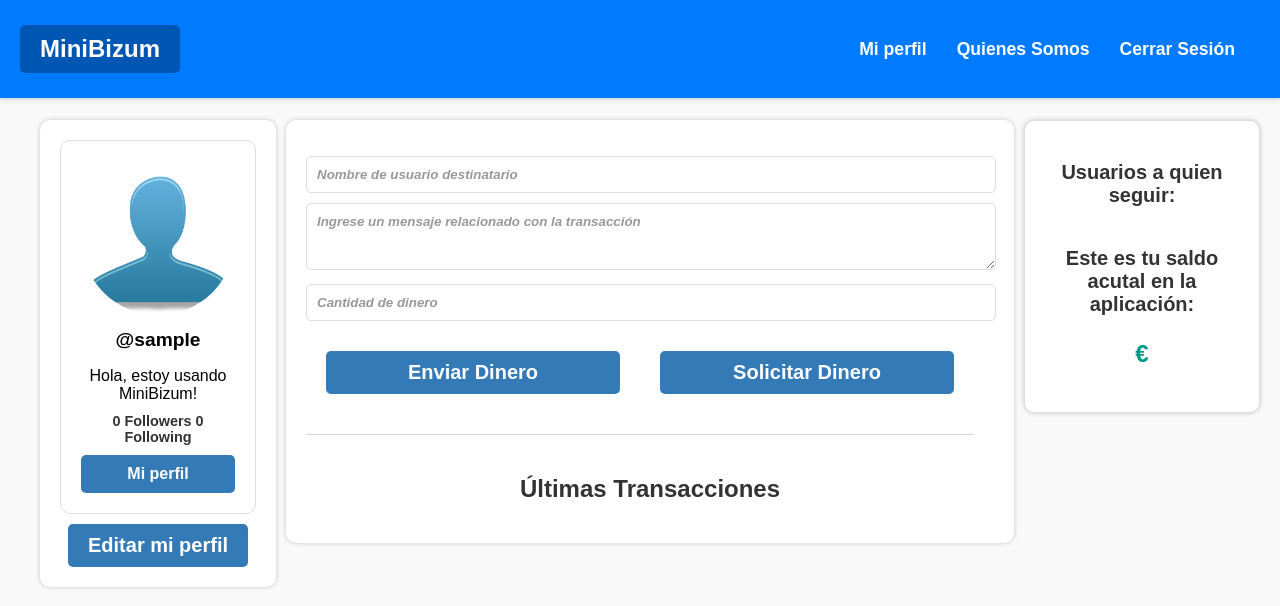
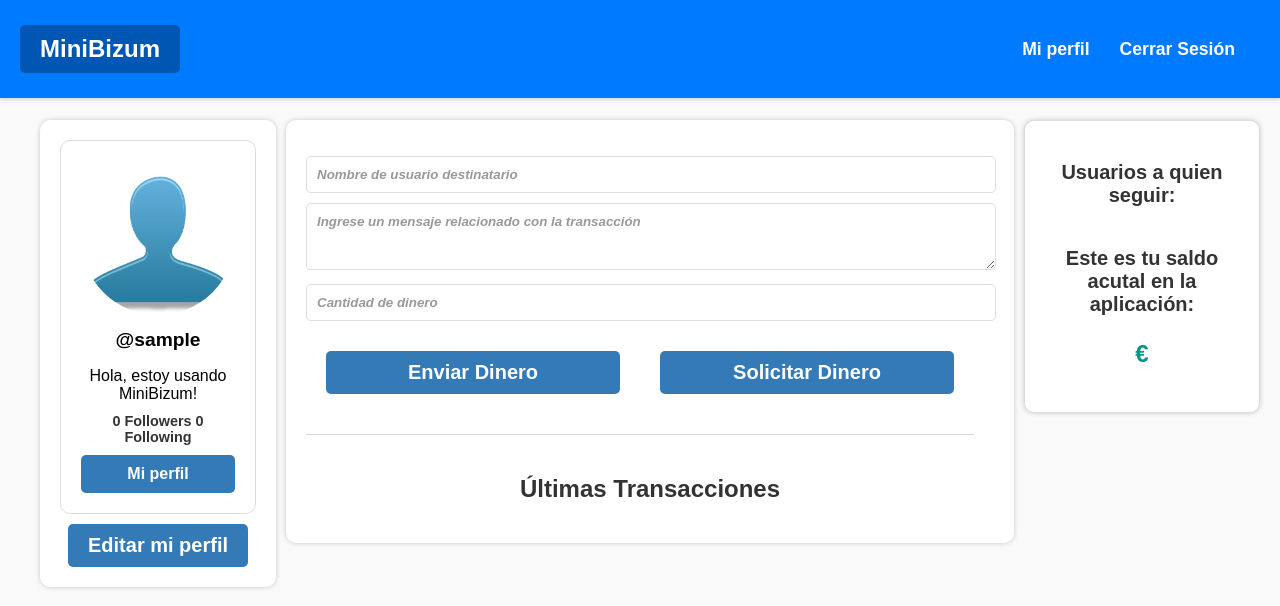
Before and after one commit to PabloGradolph/MiniBizum, a Django app: template templates/main.html in a window 1280 px wide. Shown: the top 606 px of the page. Run offline with Django 4.2, Linux system fonts and the light colour scheme; the template is opened without the code that fills it: values that come from a table or form of the project are taken from there, others are empty; the visitor is signed in with stand-in values (Sample User, id 1); data comes from the database, SQL or seed files in the repository.

Commit message:
min changes

```diff
--- a/Social/views.py
+++ b/Social/views.py
@@ -7,7 +7,7 @@ from .models import Transaction, Relationship
 from .forms import PostForm, UserUpdateForm, ProfileUpdateForm
 from django.conf import settings
 from MiniBizum import algorithms
-from .firma import generate_keys, sign_transaction, verify_signature, get_user_key_path, decrypt_private_key
+from .firma import sign_transaction, verify_signature, get_user_key_path, decrypt_private_key
 from .certificate import is_certificate_valid, get_user_public_key
 
 master_key = settings.MASTER_KEY
--- a/templates/main.html
+++ b/templates/main.html
@@ -21,7 +21,6 @@ Inicio
         </div>
         <nav>
             <a href="{% url 'profile' user %}">Mi perfil</a>
-            <a href="#">Quienes Somos</a>
             {% if user.is_authenticated %}
                 <a href="{% url 'logout' %}">Cerrar Sesión</a>
             {% else %}
--- a/templates/social/profile.html
+++ b/templates/social/profile.html
@@ -20,7 +20,6 @@
         </div>
         <nav>
             <a href="{% url 'profile' request.user %}">Mi perfil</a>
-            <a href="#">Quienes Somos</a>
             {% if user.is_authenticated %}
                 <a href="{% url 'logout' %}">Cerrar Sesión</a>
             {% else %}
```
